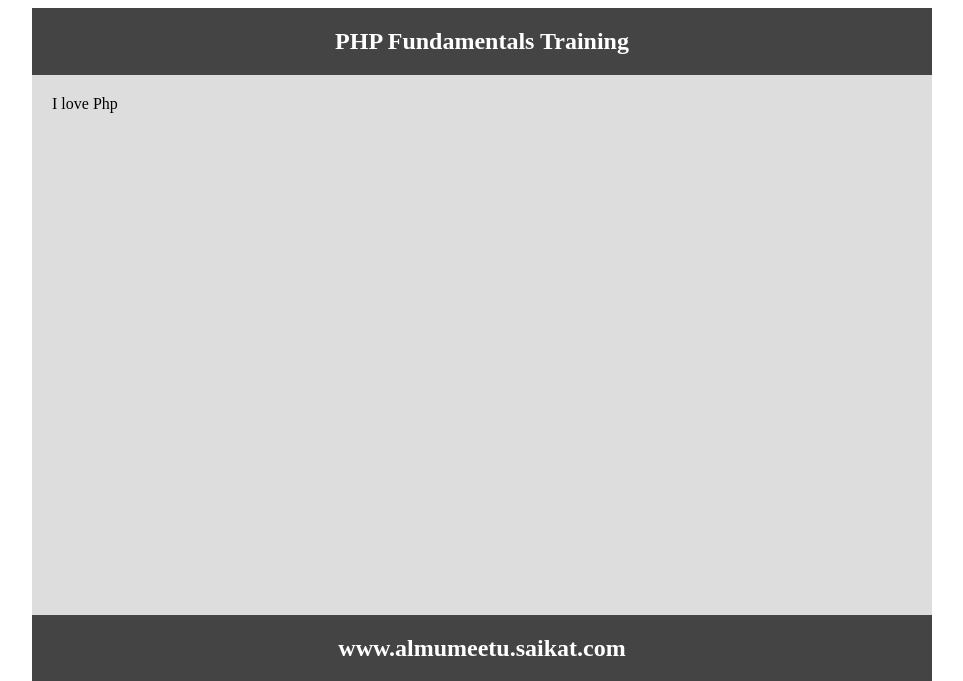
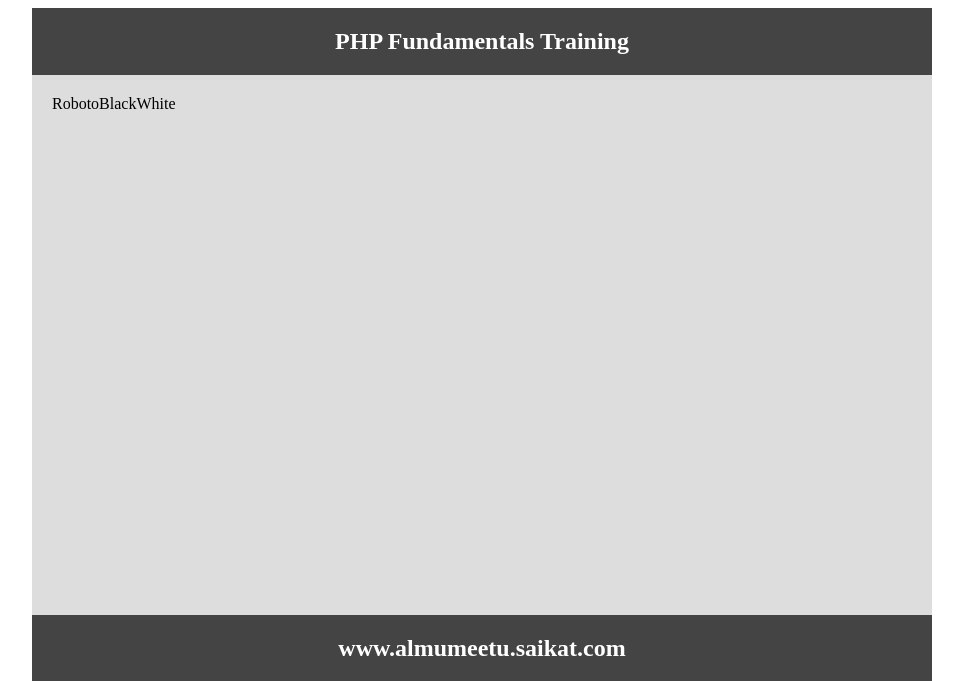
Before and after one commit to almumeetu/php-2025, a PHP site: page / in a window 1280 px wide. Shown: the top 681 px of the page, without its empty margins (158-1121 px from the left). Run offline with PHP 8.4, Linux system fonts and the light colour scheme.

Commit message:
php variable

```diff
--- a/index.php
+++ b/index.php
@@ -1,3 +1,9 @@
+<?php
+$fonts = "Roboto";
+$color = "White";
+$bg = "Black";
+?>
+
 <!DOCTYPE html>
 <html lang="en">
 <head>
@@ -40,7 +46,9 @@
 
     <section class="maincontent">
         <?php
-            echo "I love Php";
+            echo $fonts;
+            echo $bg;
+            echo $color;
         ?>
     </section>
 
```
